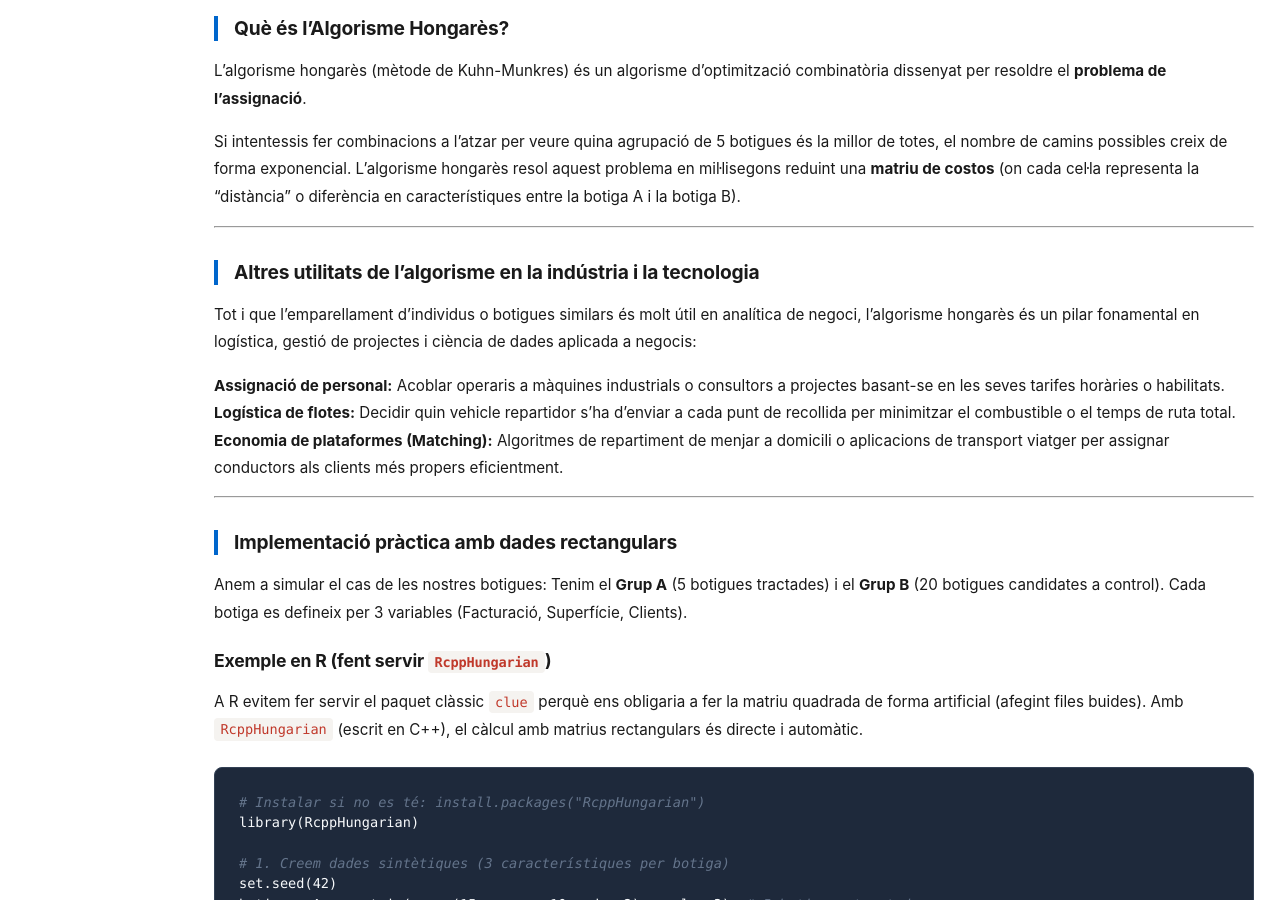
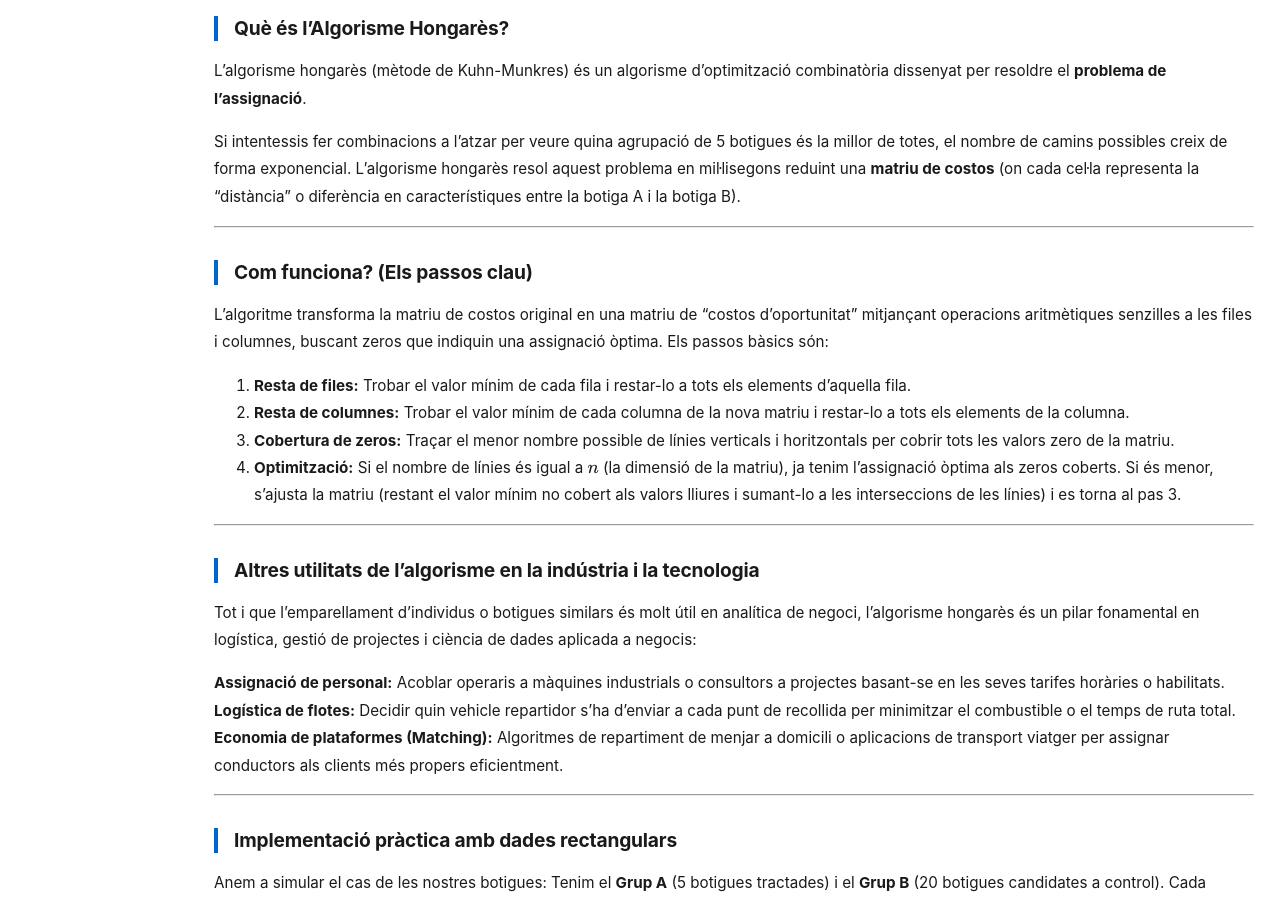
Before and after one commit to alberthr/alberthr.github.io, a Jekyll site: the page built from _posts/2020-06-09-algoritme-hongares.md, in a window 1280 px wide and 900 px high, scrolled down 490 px. Built offline with Jekyll 4.4.1, drawn with Linux system fonts in a browser that asks for light colours; comment, search, counter and statistics services are not loaded.

Commit message:
Update 2020-06-09-algoritme-hongares.md

```diff
--- a/_posts/2020-06-09-algoritme-hongares.md
+++ b/_posts/2020-06-09-algoritme-hongares.md
@@ -15,6 +15,17 @@ El teu objectiu és trobar, dins d'aquestes 20 opcions, les **5 botigues de cont
 L'algorisme hongarès (mètode de Kuhn-Munkres) és un algorisme d'optimització combinatòria dissenyat per resoldre el **problema de l'assignació**.
 
 Si intentessis fer combinacions a l'atzar per veure quina agrupació de 5 botigues és la millor de totes, el nombre de camins possibles creix de forma exponencial. L'algorisme hongarès resol aquest problema en mil·lisegons reduint una **matriu de costos** (on cada cel·la representa la "distància" o diferència en característiques entre la botiga A i la botiga B).
+
+---
+
+## Com funciona? (Els passos clau)
+
+L'algoritme transforma la matriu de costos original en una matriu de "costos d'oportunitat" mitjançant operacions aritmètiques senzilles a les files i columnes, buscant zeros que indiquin una assignació òptima. Els passos bàsics són:
+
+1. **Resta de files:** Trobar el valor mínim de cada fila i restar-lo a tots els elements d'aquella fila.
+2. **Resta de columnes:** Trobar el valor mínim de cada columna de la nova matriu i restar-lo a tots els elements de la columna.
+3. **Cobertura de zeros:** Traçar el menor nombre possible de línies verticals i horitzontals per cobrir tots les valors zero de la matriu.
+4. **Optimització:** Si el nombre de línies és igual a $n$ (la dimensió de la matriu), ja tenim l'assignació òptima als zeros coberts. Si és menor, s'ajusta la matriu (restant el valor mínim no cobert als valors lliures i sumant-lo a les interseccions de les línies) i es torna al pas 3.
 
 ---
 
```
